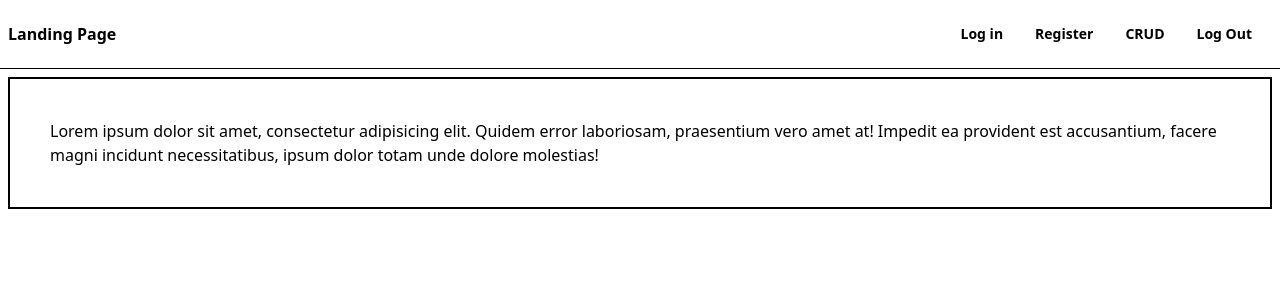
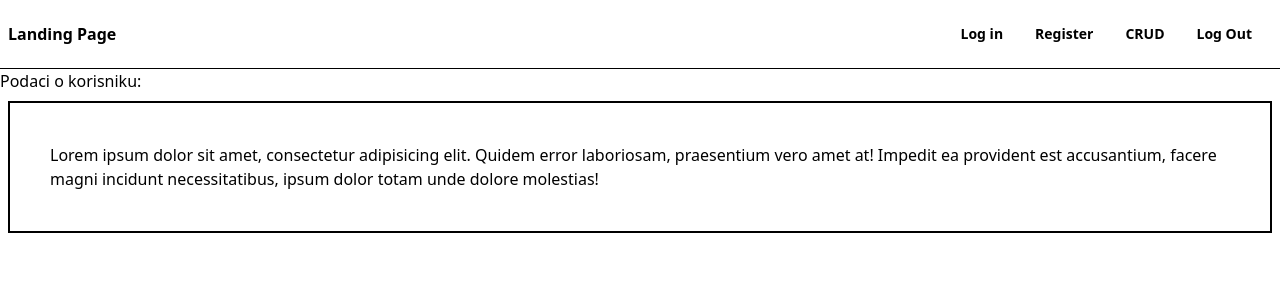
Before and after one commit to Bulardi/dota-league, a Next.js app: page / in a window 1280 px wide. Shown: the top 300 px of the page. Built offline with nearby package versions, Linux system fonts and the light colour scheme; no server answers.

Commit message:
query x Firebase hell

```diff
--- a/package.json
+++ b/package.json
@@ -9,9 +9,10 @@
     "lint": "next lint"
   },
   "dependencies": {
+    "@tanstack-query-firebase/react": "^1.0.5",
     "@tanstack/react-query": "^5.66.0",
     "@tanstack/react-query-devtools": "^5.66.0",
-    "firebase": "^11.1.0",
+    "firebase": "^11.2.0",
     "next": "15.1.2",
     "react": "^19.0.0",
     "react-dom": "^19.0.0",
--- a/src/app/crud/page.tsx
+++ b/src/app/crud/page.tsx
@@ -2,7 +2,6 @@
 import { useEffect, useState } from "react"
 import { FetchItems, AddItems, DeleteItems } from "@/lib/firebase/firebase"
 import CrudItems from "../components/CrudItems"
-import { Suspense } from "react"
 
 export default function Page() {
   const [item, setItem] = useState("")
--- a/src/app/layout.tsx
+++ b/src/app/layout.tsx
@@ -3,6 +3,7 @@ import { QueryClient, QueryClientProvider } from "@tanstack/react-query";
 import '../app/globals.css'
 import Navbar from './components/navbar'
 import { ReactQueryDevtools } from "@tanstack/react-query-devtools";
+import React from "react";
 
 
 export default function RootLayout({
@@ -10,7 +11,17 @@ export default function RootLayout({
 }: {
   children: React.ReactNode
 }) {
-  const queryClient = new QueryClient()
+  const [queryClient] = React.useState(
+    () =>
+      new QueryClient({
+        defaultOptions: {
+          queries: {
+            gcTime: 1000 * 60 * 60 * 24,
+            staleTime: 60 * 1000,
+          },
+        },
+      }),
+  )
   return (
     <html lang="en">
       <body>
--- a/src/app/log-in/page.tsx
+++ b/src/app/log-in/page.tsx
@@ -3,7 +3,7 @@ import { createUserDocumentFromAuth, signInWithGooglePopup, SignInAuthUserWithEm
 import { useQueryClient } from "@tanstack/react-query";
 import { useForm } from "react-hook-form";
 import routerConfig from "../config/routes";
-import { redirect, useRouter } from "next/navigation";
+import { useRouter } from "next/navigation";
 
 export interface logInFields {
   email: string,
@@ -28,6 +28,7 @@ export default function Page() {
       const response = await SignInAuthUserWithEmailAndPassword(email, password)
       queryClient.setQueryData(["authUser"], response!.user)
       router.push(routerConfig.home);
+      console.log(response,"User data form login")
     } catch (error) {
       console.error(error)
     }
@@ -38,6 +39,7 @@ export default function Page() {
     const { user } = await signInWithGooglePopup();
     const userDocRef = await createUserDocumentFromAuth(user)
     queryClient.setQueryData(["authUser"], user)
+    router.push(routerConfig.home);
     console.log(userDocRef, "UserDocRef")
   }
 
--- a/src/app/page.tsx
+++ b/src/app/page.tsx
@@ -1,8 +1,14 @@
+'use client'
+import { useAuthUser } from "./react-query/react-query"
 
 export default function Page() {
+const {data:user}= useAuthUser()
+
+console.log(user)
   return (
-   <div>
-    <p className='p-10 border-2 border-black m-2'>Lorem ipsum dolor sit amet, consectetur adipisicing elit. Quidem error laboriosam, praesentium vero amet at! Impedit ea provident est accusantium, facere magni incidunt necessitatibus, ipsum dolor totam unde dolore molestias!</p>
-   </div>
+    <div>
+      <p>Podaci o korisniku:{user?.email} </p>
+      <p className='p-10 border-2 border-black m-2'>Lorem ipsum dolor sit amet, consectetur adipisicing elit. Quidem error laboriosam, praesentium vero amet at! Impedit ea provident est accusantium, facere magni incidunt necessitatibus, ipsum dolor totam unde dolore molestias!</p>
+    </div>
   )
 }
--- /dev/null
+++ b/src/app/react-query/react-query.tsx
@@ -0,0 +1,21 @@
+import { useQuery } from "@tanstack/react-query";
+import { getAuth, onAuthStateChanged, User } from "firebase/auth";
+
+const fetchUser = () =>
+    new Promise<User | null>((resolve) => {
+        const auth = getAuth();
+        const unsubscribe = onAuthStateChanged(auth, (user) => {
+            console.log("poziva se funkcija fetchUser")
+            resolve(user);
+            unsubscribe(); //unsubscriba se posle resolving da ne bi bilo bespotrebnih ponavljanja.
+        });
+    });
+
+export function useAuthUser() {
+    return useQuery({
+        queryKey: ["authUser"],
+        queryFn: fetchUser,
+        staleTime: 0,
+        refetchOnWindowFocus:true
+    });
+}
--- a/src/app/register/page.tsx
+++ b/src/app/register/page.tsx
@@ -1,5 +1,7 @@
 'use client'
 import { createAuthUserWithEmailAndPassword, createUserDocumentFromAuth } from "@/lib/firebase/firebase"
+import { useQueryClient } from "@tanstack/react-query";
+import { useRouter } from "next/navigation";
 import { useForm } from "react-hook-form"
 
 
@@ -19,14 +21,17 @@ export default function Page() {
       repassword: ''
     }
   });
+  const router = useRouter();
+  const queryClient = useQueryClient()
 
   const validatePassword = watch('password')
 
-  const onSubmit = async ({ name, email, password}: registerFields) => {
+  const onSubmit = async ({ name, email, password }: registerFields) => {
     try {
       const userCredential = await createAuthUserWithEmailAndPassword(email, password);
       if (userCredential && userCredential.user) {
         await createUserDocumentFromAuth(userCredential.user, { name });
+        console.log(userCredential, "User data na register page")
         reset();
       } else {
         console.log("User credential not returned.");
```
Also changed, not shown: src/lib/firebase/firebase.tsx (+5 -3 lines), 1 other file (tests, documents, lock files or other folders).
